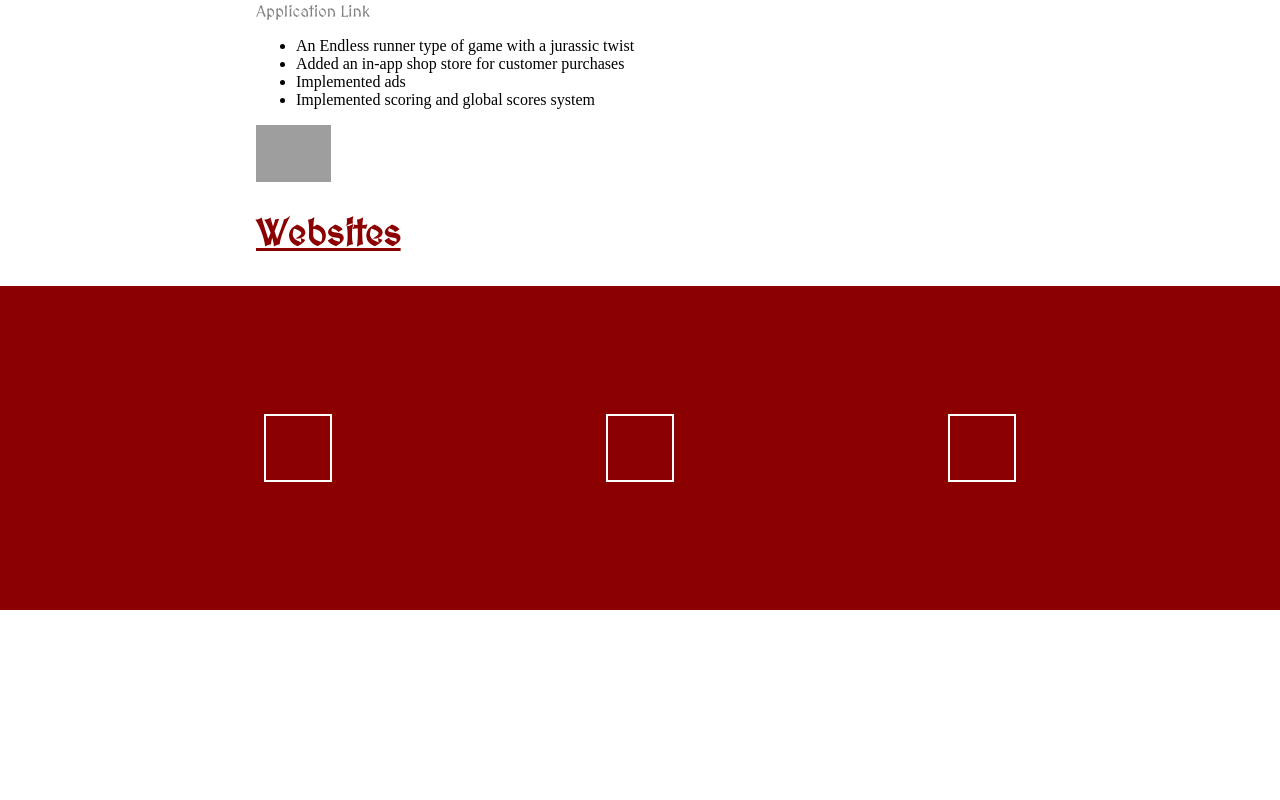
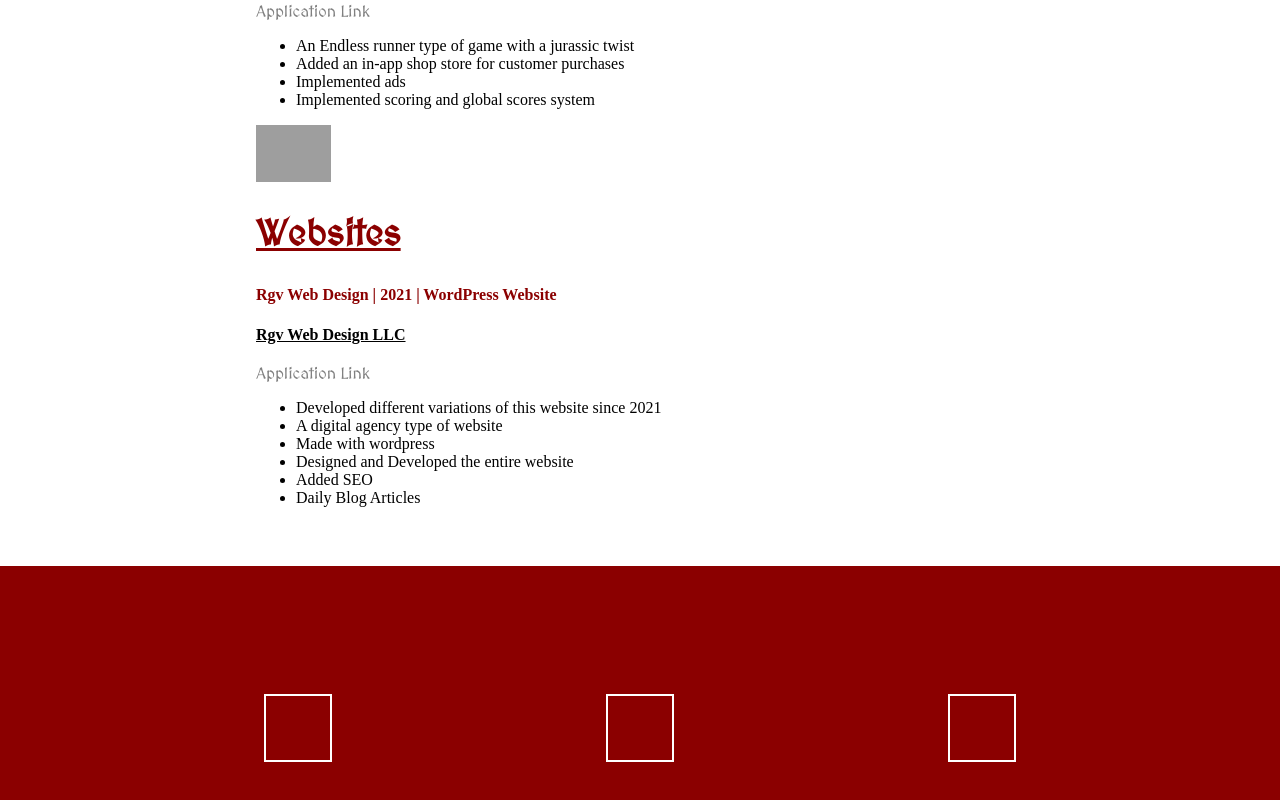
Before and after one commit to noeguerrero-dev/online-resume, a plain HTML site: page index.html in a window 1280 px wide. Shown: the part 3584-4384 px from the top of the page. Before the commit the page ends 4194 px from the top, so only its background shows below. Drawn offline with Linux system fonts and the light colour scheme; grey boxes are pictures that could not be loaded.

Commit message:
added rgv web website

```diff
--- a/index.html
+++ b/index.html
@@ -179,6 +179,20 @@
 
                 <h2 class="">Websites</h2>
 
+                <h4>Rgv Web Design | 2021 | WordPress Website</h4>
+                <h4 class="experience-companies">Rgv Web Design LLC</h4>
+                <a class="company-links" href="https://rgvwebsitedesign.com">Application Link</a>
+                <ul class="experience-list">
+                    <li>Developed different variations of this website since 2021</li>
+                    <li>A digital agency type of website</li>
+                    <li>Made with wordpress</li>
+                    <li>Designed and Developed the entire website</li>
+                    <li>Added SEO</li>
+                    <li>Daily Blog Articles</li>
+                </ul>
+                <img src="" class="company-images" alt="">
+
+
 
         </section>
 
```
